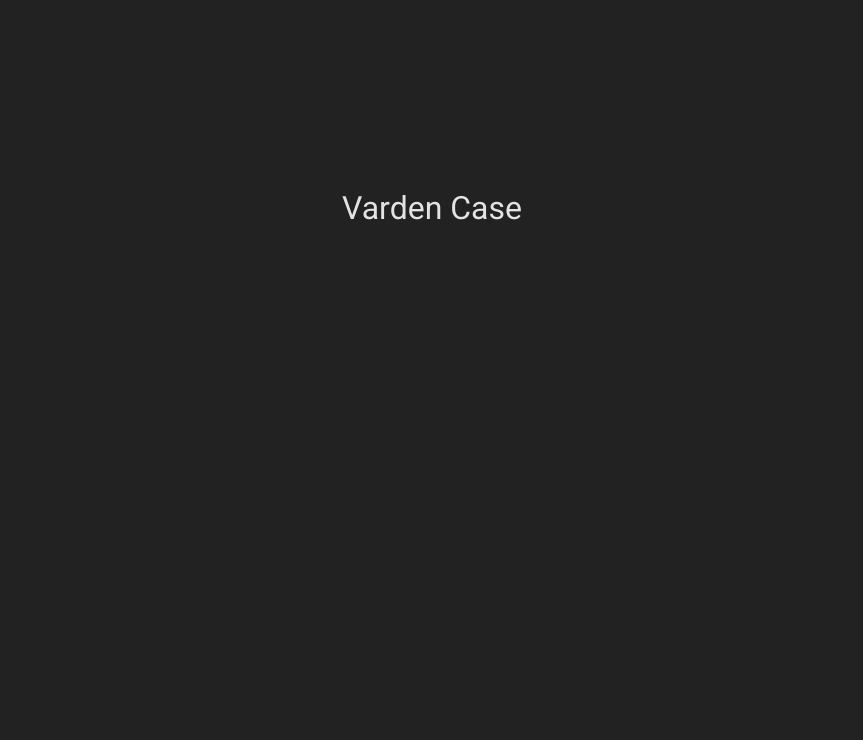
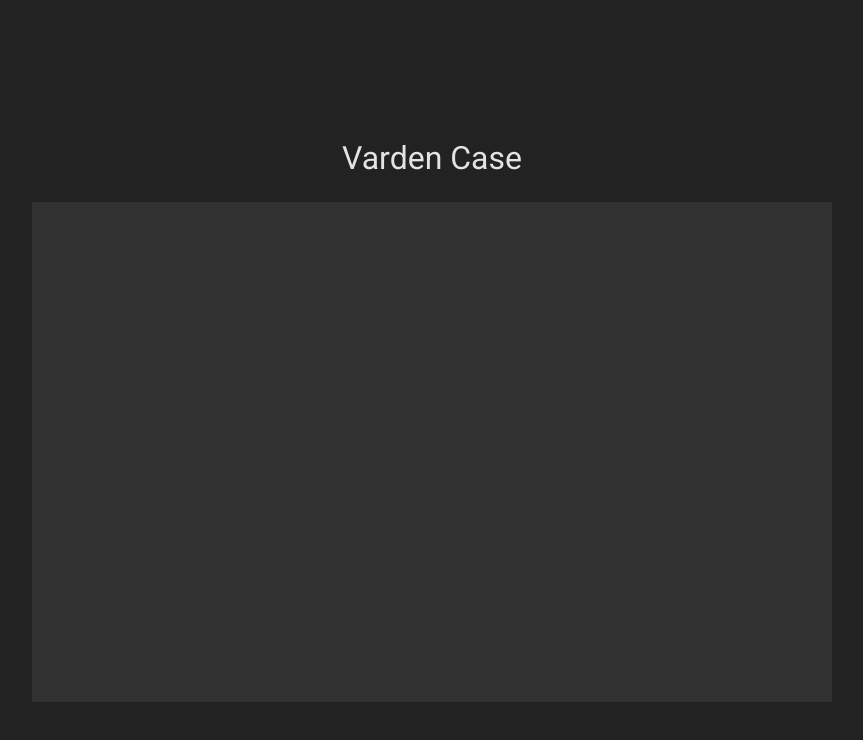
Before and after one commit to Brobo1/varden-case, a plain HTML site: page index.html in a window 1280 px wide. Shown: the whole page, without its empty margins (208-1071 px from the left). Drawn offline with Linux system fonts and the light colour scheme.

Commit message:
Add chart structure, data fetching, and axis setup
Introduced an updated chart structure in the HTML with placeholders for header and SVG elements. Refactored `getData` function to fetch static local JSON data instead of a remote endpoint. Added initial axes setup script and updated chart container styling for improved presentation.

```diff
--- a/css/style.css
+++ b/css/style.css
@@ -28,6 +28,7 @@ h1 {
 }
 
 #chart-container {
-  height: 400px;
-  width: 500px;
+  height: 500px;
+  width: 800px;
+  background-color: #313131;
 }
--- a/index.html
+++ b/index.html
@@ -20,7 +20,10 @@
     <main>
       <div id="container">
         <h1>Varden Case</h1>
-	      <div id="chart-container"></div>
+	      <div id="chart-container">
+		      <div id="chart-header"></div>
+		      <svg id="chart"></svg>
+	      </div>
       </div>
     </main>
     <footer></footer>
```
Also changed, not shown: js/chart/axes.js (+9 -0 lines), js/data.js (+0 -17 lines).
